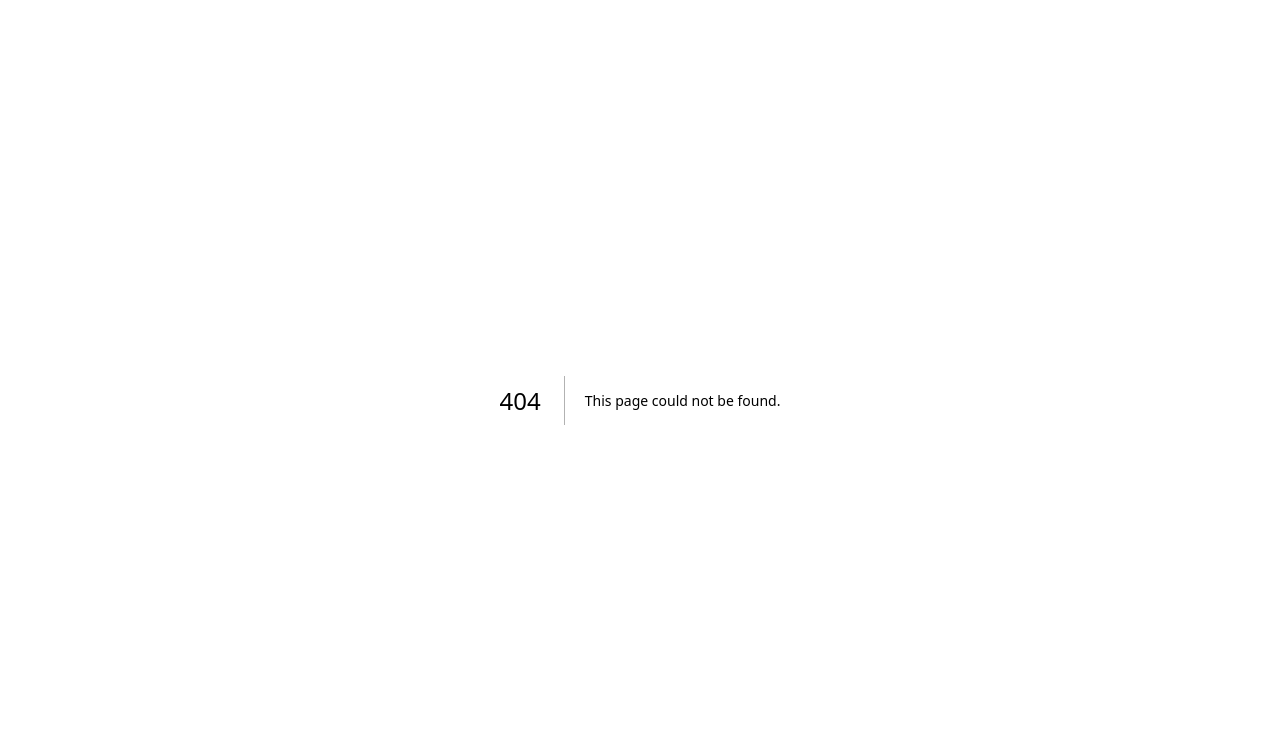
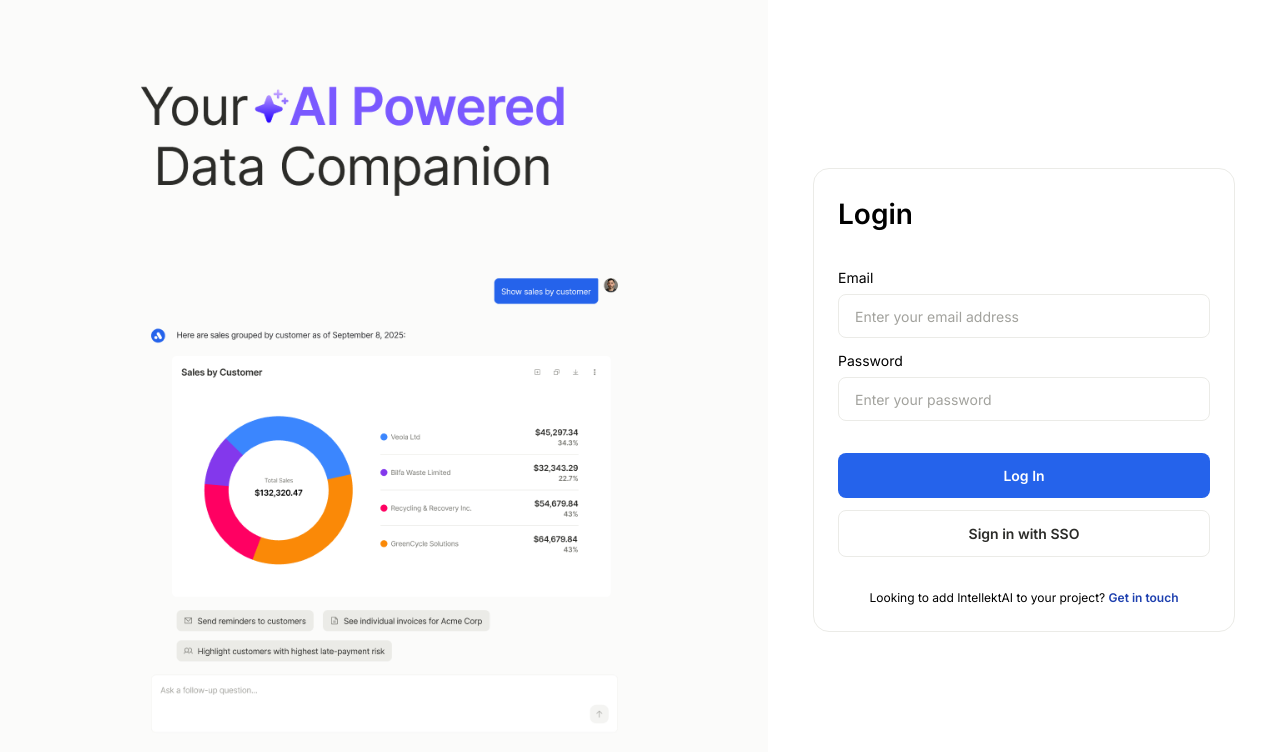
Before and after one commit to nishidhparmar/chatapp, a Next.js app: page /login-new in a window 1280 px wide. Before the commit this address had no page. Shown: the top 752 px of the page. Built offline with nearby package versions, Linux system fonts and the light colour scheme.

Commit message:
feat: new login page

```diff
--- /dev/null
+++ b/src/app/login-new/page.tsx
@@ -0,0 +1,38 @@
+import Button from '@/components/ui/Button'
+import Text from '@/components/ui/Text'
+import Image from 'next/image'
+import React from 'react'
+
+const page = () => {
+    return (
+        <div className='flex h-screen items-start justify-start'>
+            <div className='w-[60%] shrink-0 h-full bg-[#FBFBFA]'>
+                <Image src={'/images/login.png'} alt={'login'} width={1000} height={1000} className='h-full object-contain' />
+            </div>
+            <div className='w-[40%] shrink-0 h-full flex items-center justify-center'>
+                <div className='w-[422px] h-auto border-[1px] border-neutral-br-primary rounded-2xl p-6 space-y-8'>
+                    <Text variant={'heading4'} className='text-left'>Login</Text>
+                    <div className='space-y-3'>
+                        <div className='space-y-[6px]'>
+                            <Text variant={'bodyMediumRegular'}>Email</Text>
+                            <input placeholder='Enter your email address' type="text" className='border-[1px] rounded-lg w-full focus:outline-none h-[44px] px-4 py-3 border-neutral-br-primary placeholder:text-neutral-ct-placeholder placeholder:text-[14px] font-normal' />
+                        </div>
+                        <div className='space-y-[6px]'>
+                            <Text variant={'bodyMediumRegular'}>Password</Text>
+                            <input type="text" className='border-[1px] rounded-lg w-full h-[44px] px-4 py-3 border-neutral-br-primary focus:outline-none placeholder:text-neutral-ct-placeholder placeholder:text-[14px] font-normal' placeholder='Enter your password' />
+                        </div>
+                    </div>
+                    <div className='space-y-3'>
+                        <Button variant={'primaryDefault'} className='w-full font-semibold text-[14px] cursor-pointer'>Log In</Button>
+                        <Button variant={'tertiaryDefault'} className='w-full font-semibold text-[14px] cursor-pointer border-neutral-br-primary border-[1px]'>Sign in with SSO</Button>
+                    </div>
+                    <Text variant={'bodySmallRegular'} className='text-center'>Looking to add IntellektAI to your project? <span className='text-brand-ct-brand font-semibold cursor-pointer'>Get in touch</span></Text>
+                </div>
+
+            </div>
+
+        </div>
+    )
+}
+
+export default page
--- a/src/components/ui/Text.tsx
+++ b/src/components/ui/Text.tsx
@@ -3,7 +3,7 @@
 import React, { FC, HTMLAttributes } from 'react'
 
 const textVariants = cva(
-    "px-5 py-3 shrink-0 rounded-lg flex items-center justify-center",
+    "",
     {
         variants: {
             variant: {
```
Also changed, not shown: public/images/login.png (added).
